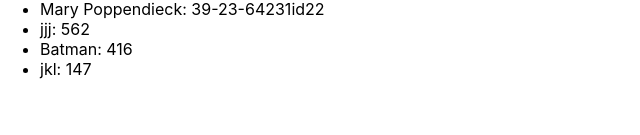
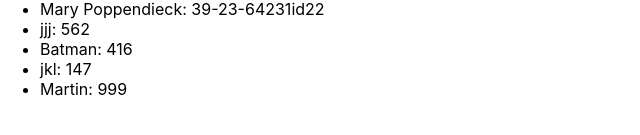
Before and after one commit to abdikasa/phonebook, a React (Create React App) app: page / in a window 1280 px wide. Shown: the part 355-490 px from the top of the page, without its empty margins (0-640 px from the left). Built offline with nearby package versions, Linux system fonts and the light colour scheme; data requests are answered from the project's data file.

Commit message:
Finished Exercise 2.16 -- Moved backend code to a separate module

```diff
--- a/db.json
+++ b/db.json
@@ -34,6 +34,11 @@
       "name": "jkl",
       "phone": "147",
       "id": 7
+    },
+    {
+      "name": "Martin",
+      "phone": "999",
+      "id": 8
     }
   ]
 }
--- a/src/App.js
+++ b/src/App.js
@@ -3,6 +3,7 @@
 import Filter from "./components/Filter";
 import Friends from "./components/Friends";
 import axios from "axios";
+import personService from "./services/personService";
 
 const App = () => {
   const [persons, setPersons] = useState([]);
@@ -11,9 +12,7 @@
   const [filterValue, setFilter] = useState("");
 
   const hook = () => {
-    axios
-      .get("http://localhost:3001/persons")
-      .then((res) => setPersons(res.data));
+    personService.getData().then((res) => setPersons(res.data));
   };
 
   useEffect(hook, []);
@@ -39,7 +38,7 @@
 
     const newFriend = { name: newName, phone: newPhone };
 
-    axios.post("http://localhost:3001/persons", newFriend).then((res) => {
+    personService.addPerson(newFriend).then((res) => {
       setPersons(allFriends.concat(res.data));
       setNewName("");
       setPhone("");
--- a/src/index.js
+++ b/src/index.js
@@ -10,8 +10,11 @@
 //We continue with developing the phonebook. Store the initial state of the application in the file db.json, which should be placed in the root of the project.
 //Modify the application such that the initial state of the data is fetched from the server using the axios-library. Complete the fetching with an Effect hook.
 
-// 2.15: Phonebook step7 --- STARTING
+// 2.15: Phonebook step7 --- FINISHED
 // Let's return to our phonebook application.
 // Currently the numbers that are added to the phonebook are not saved to a backend server. Fix this situation.
 
+// 2.16: Phonebook step8  ---FINISHED
+// Extract the code that handles the communication with the backend into its own module by following the example shown earlier in this part of the course material.
+
 ReactDOM.render(<App />, document.getElementById("root"));
--- /dev/null
+++ b/src/services/personService.js
@@ -0,0 +1,16 @@
+import React from "react";
+import axios from "axios";
+
+const baseUrl = "http://localhost:3001/persons";
+
+const getData = () => axios.get(baseUrl);
+
+const addPerson = (person) => axios.post(baseUrl, person);
+
+const update = (id, person) => axios.put(`${baseUrl}/${id}`, person);
+
+export default {
+  getData,
+  addPerson,
+  update,
+};
```
